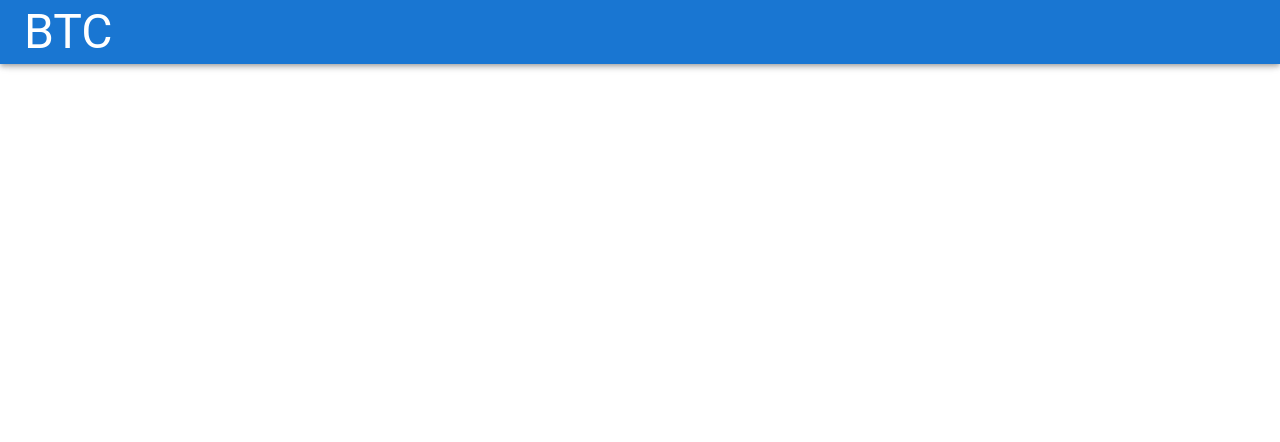
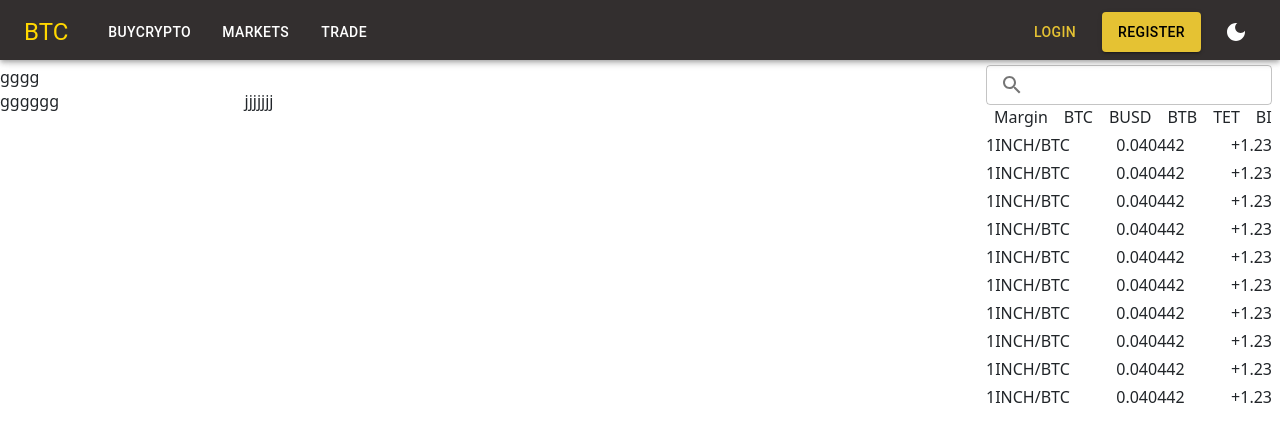
Before and after one commit to ammarsalahi/BTC, a React (Vite) app: page /trade in a window 1280 px wide. Shown: the top 442 px of the page. Built offline with nearby package versions, Linux system fonts and the light colour scheme.

Commit message:
first changes

```diff
--- a/package.json
+++ b/package.json
@@ -14,10 +14,12 @@
     "@mui/icons-material": "^5.10.9",
     "@mui/material": "^5.10.11",
     "bootstrap": "^5.2.2",
+    "chart.js": "^3.9.1",
     "react": "^18.2.0",
     "react-dom": "^18.2.0",
     "react-router": "^6.4.2",
-    "react-router-dom": "^6.4.2"
+    "react-router-dom": "^6.4.2",
+    "swiper": "^8.4.4"
   },
   "devDependencies": {
     "@types/react": "^18.0.22",
--- a/src/components/elements/global/Navbar.jsx
+++ b/src/components/elements/global/Navbar.jsx
@@ -1,14 +1,43 @@
-import { AppBar, Toolbar, Typography } from '@mui/material'
-import React from 'react'
+import { DarkMode, LightMode } from '@mui/icons-material'
+import { AppBar, Toolbar, Typography,Box,IconButton,Button } from '@mui/material'
+import React,{useState,useEffect} from 'react'
 
-export default function Navbar() {
+export default function Navbar({modeprop}) {
+
+  const [mode,setMode]=useState(modeprop);
+
+  useEffect(()=>{
+    setMode(modeprop);
+  },[modeprop]);
+
+  const handleMode=(event)=>{
+    if(mode==='dark'){
+      setMode("light")
+    }else{
+      setMode("dark")
+    }
+  }
   return (
-    <AppBar>
-        <Toolbar>
-            <Typography variant="h3" component="div">
-                BTC
+    <Box>
+      <AppBar sx={{height:"60px",backgroundColor:"#332f2f"}}>
+        <Toolbar sx={{width:"100%"}}>
+            <Typography variant="h5" component="div" sx={{color:'gold',mr:4}}>
+              BTC
             </Typography>
+            <Box sx={{flexGrow:1,display:"flex"}}>
+            <Button color="inherit">BuyCrypto</Button>
+            <Button color="inherit" sx={{mx:'15px'}}>Markets</Button>
+            <Button color="inherit">Trade</Button>
+            </Box>
+            <Box className="d-flex justify-content-between">
+              <Button color='golding'>Login</Button>
+              <Button variant="contained" color="golding" sx={{mx:'15px'}}>register</Button>
+            <IconButton onClick={handleMode}>
+             {mode==="dark"?<DarkMode sx={{color:"white"}}/>:<LightMode sx={{color:"gold"}}/>}
+            </IconButton>
+            </Box>
         </Toolbar>
-    </AppBar>
+      </AppBar>
+    </Box>
   )
 }
--- /dev/null
+++ b/src/components/elements/global/Theme.jsx
@@ -0,0 +1,13 @@
+import { createTheme } from "@mui/material";
+
+const Theme=createTheme({
+    palette:{
+        golding:{
+            main:"#e5c233",
+            contrastText:"#000"
+        }
+    },
+
+})
+
+export default Theme;
--- /dev/null
+++ b/src/components/elements/trade/ListCoinSearching.jsx
@@ -0,0 +1,66 @@
+import { Search } from '@mui/icons-material'
+import { InputAdornment, TextField,Box, Typography } from '@mui/material'
+import React from 'react'
+
+function createData(name,price,changes) {
+    return {  name,price,changes};
+}
+
+const data=[
+    createData("1INCH/BTC","0.040442","+1.23"),
+    createData("1INCH/BTC","0.040442","+1.23"),
+    createData("1INCH/BTC","0.040442","+1.23"),
+    createData("1INCH/BTC","0.040442","+1.23"),
+    createData("1INCH/BTC","0.040442","+1.23"),
+    createData("1INCH/BTC","0.040442","+1.23"),
+    createData("1INCH/BTC","0.040442","+1.23"),
+    createData("1INCH/BTC","0.040442","+1.23"),
+    createData("1INCH/BTC","0.040442","+1.23"),
+    createData("1INCH/BTC","0.040442","+1.23"),
+]
+const coins=[
+    createData('Margin'),
+    createData('BTC'),
+    createData('BUSD'),
+    createData('BTB'),
+    createData('TET'),
+    createData('BIT'),
+    createData('DOGE'),
+    createData('TRX'),
+    createData('ALTS'),
+    createData('USD'),
+    createData('USDT'),
+]
+export default function ListCoinSearching() {
+
+  return (
+    <div className='px-2'>
+      <TextField
+            size="small"
+            fullWidth
+            InputProps={{
+                startAdornment:(
+                    <InputAdornment position='start'>
+                    <Search/>
+                    </InputAdornment>
+                )
+            }}
+        />
+        <Box className="d-flex overflow-hidden">
+           {coins.map((coin,idx)=>(
+             <Typography variant="p" key={idx} className="mx-2">{coin.name}</Typography>
+           ))}
+        </Box>
+        <Box>
+            {data.map((btc,idx)=>(
+            <Box className='d-flex justify-content-between mt-1' key={idx}>
+                <Typography variant="p">{btc.name}</Typography>
+                <Typography variant="p">{btc.price}</Typography>
+                <Typography variant="p">{btc.changes}</Typography>
+            </Box>
+            ))}
+        </Box>
+
+    </div>
+  )
+}
--- a/src/components/pages/Trade.jsx
+++ b/src/components/pages/Trade.jsx
@@ -1,7 +1,29 @@
 import React from 'react'
+import ListCoinSearching from '../elements/trade/ListCoinSearching'
 
 export default function Trade() {
   return (
-    <div>trade</div>
+    <div>
+     <div className="row">
+        <div className="col-lg-9 col-md-8 col-12">
+        <div className="row">
+              <div className="col-12">
+                gggg
+              </div>
+            </div>
+            <div className="row">
+              <div className="col-lg-3">
+                gggggg
+              </div>
+              <div className="col-lg-9">
+                jjjjjjj
+              </div>
+            </div>
+        </div>
+        <div className="col-lg-3 col-md-4 col-12">
+            <ListCoinSearching/>
+        </div>
+      </div>
+    </div>
   )
 }
--- a/src/components/pages/index.jsx
+++ b/src/components/pages/index.jsx
@@ -3,6 +3,13 @@ import Navbar from '../elements/global/navbar'
 
 export default function Index() {
   return (
-    <Navbar />
+    <div>
+<p>hhhh</p>
+<p>hhhh</p>
+<p>hhhh</p>
+<p>hhhh</p>
+<p>gfff</p>
+<p>hhhh</p>
+    </div>
   )
 }
--- a/src/components/routes/PrivateRoute.jsx
+++ b/src/components/routes/PrivateRoute.jsx
@@ -1,11 +1,12 @@
-import React from 'react'
-import Navbar from '../elements/global/navbar'
+import React,{useState} from 'react'
+import Navbar from '../elements/global/Navbar'
 
 export default function PrivateRoute({children}) {
+  const [mode, setMode] = useState("dark")
   return (
     <div>
-        <Navbar/>
-        <div>
+        <Navbar modeprop={mode}/>
+        <div className='container-btc'>
             {children}
         </div>
     </div>
--- a/src/components/routes/Router.jsx
+++ b/src/components/routes/Router.jsx
@@ -1,8 +1,10 @@
+import { ThemeProvider } from '@mui/material';
 import React from 'react'
 import { Route,createBrowserRouter,RouterProvider } from 'react-router-dom'
 import Index from '../pages/Index';
 import Trade from '../pages/Trade'
 import PrivateRoute from './PrivateRoute';
+import Theme from '../elements/global/Theme';
 export default function Router() {
 
   const pagerouter= createBrowserRouter([
@@ -11,11 +13,13 @@ export default function Router() {
         element:<PrivateRoute> <Index/> </PrivateRoute>
     },
     {
-      path:"trade",
+      path:"/trade",
       element:<PrivateRoute> <Trade/> </PrivateRoute>
     },
   ])
   return (
+    <ThemeProvider theme={Theme}>
     <RouterProvider router={pagerouter}/>
+    </ThemeProvider>
   )
 }
--- a/src/main.jsx
+++ b/src/main.jsx
@@ -1,7 +1,8 @@
 import React from 'react'
 import ReactDOM from 'react-dom/client'
-import Router from './components/routes/Router'
-
+import Router from './components/routes/Router';
+import "bootstrap/dist/css/bootstrap.min.css";
+import "./styles/main.css"
 ReactDOM.createRoot(document.getElementById('root')).render(
   <React.StrictMode>
     <Router />
--- a/src/styles/main.css
+++ b/src/styles/main.css
@@ -0,0 +1,3 @@
+.container-btc{
+    padding-top: 65px !important;
+}
```
Also changed, not shown: 1 other file (tests, documents, lock files or other folders).
